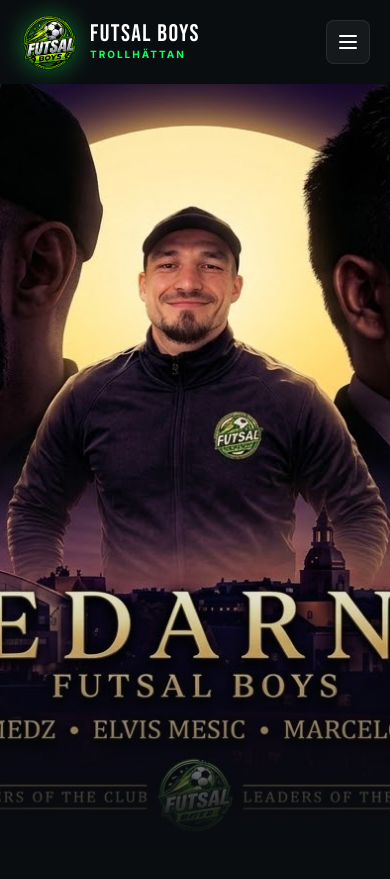
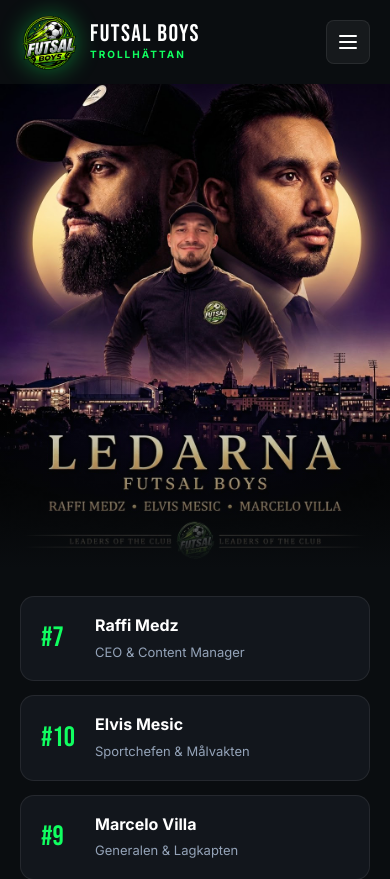
Before and after one commit to Raffi02k/futsalboys, a React (Vite) app in the folder frontend/: page /ledarna in a window 390 px wide. Shown: the top 879 px of the page. Built offline with nearby package versions, Linux system fonts and the light colour scheme.

Commit message:
feat: optimera ledarheron responsivt med stående bild på mobil och widescreen på desktop

```diff
--- a/frontend/src/pages/LeadersPage.tsx
+++ b/frontend/src/pages/LeadersPage.tsx
@@ -64,45 +64,26 @@
       />
 
       {/* ==================================================================
-          1. FULLSCREEN HERO - TAR HELA SKÄRMENS PLATS PRECIS SOM HEMSIDAN
+          1. RESPONSIVE HERO - MOBIL ANVÄNDER STÅENDE FORMAT (futsalboys-ledare.JPG)
+             DESKTOP ANVÄNDER BRED WIDESCREEN (futsalboys-ledare-breden.JPG)
          ================================================================== */}
-      <section
-        style={{
-          position: 'relative',
-          width: '100%',
-          minHeight: 'calc(100vh - var(--header-height))',
-          display: 'flex',
-          alignItems: 'flex-end',
-          overflow: 'hidden',
-          marginBottom: '48px',
-          background: 'var(--bg-black)',
-        }}
-      >
-        {/* Full Image Background */}
-        <div style={{ position: 'absolute', inset: 0, zIndex: 1 }}>
+      <section className="leaders-hero">
+        <picture className="leaders-hero__picture">
+          {/* Mobil: Stående 928x1152 bild så att hela trion syns i bild utan beskärning */}
+          <source
+            media="(max-width: 767px)"
+            srcSet="/images/futsalboys-ledare.JPG"
+          />
+          {/* Desktop/Tablet: Liggande widescreen 1376x768 bild */}
           <img
             src="/images/futsalboys-ledare-breden.JPG"
             alt="Ledarstaben Futsal Boys Trollhättan - Raffi Medz, Elvis Mesic, Marcelo Villa"
-            style={{
-              width: '100%',
-              height: '100%',
-              objectFit: 'cover',
-              objectPosition: 'center 35%',
-              display: 'block',
-            }}
+            className="leaders-hero__img"
           />
-        </div>
+        </picture>
 
-        {/* Subtle Dark Gradient Overlay at the bottom for smooth blend */}
-        <div
-          style={{
-            position: 'absolute',
-            inset: 0,
-            zIndex: 2,
-            background: 'linear-gradient(to top, var(--bg-main) 0%, rgba(10, 13, 16, 0.4) 15%, transparent 40%)',
-            pointerEvents: 'none',
-          }}
-        />
+        {/* Mjuk övergång till nästa sektion */}
+        <div className="leaders-hero__overlay" aria-hidden="true" />
       </section>
 
       <div className="container">
--- a/frontend/src/styles/global.css
+++ b/frontend/src/styles/global.css
@@ -2259,3 +2259,67 @@
 .news-card-hover:hover .news-read-more svg {
   transform: translateX(4px);
 }
+
+/* ==========================================================================
+   LEADERS PAGE HERO - RESPONSIVE PICTURE RATIO
+   ========================================================================== */
+.leaders-hero {
+  position: relative;
+  width: 100%;
+  overflow: hidden;
+  background-color: var(--bg-black);
+}
+
+.leaders-hero__picture {
+  width: 100%;
+  display: block;
+}
+
+.leaders-hero__img {
+  width: 100%;
+  display: block;
+  object-fit: cover;
+}
+
+/* Mobil: Stående bild med perfekt ratio (928x1152) så att alla tre ledare syns helt */
+@media (max-width: 767px) {
+  .leaders-hero {
+    min-height: auto;
+    margin-bottom: 28px;
+  }
+  .leaders-hero__img {
+    width: 100%;
+    height: auto;
+    max-height: calc(100vh - var(--header-height) - 30px);
+    aspect-ratio: 928 / 1152;
+    object-position: center top;
+  }
+}
+
+/* Desktop: Liggande widescreen som fyller hela skärmen som hemsidans hero */
+@media (min-width: 768px) {
+  .leaders-hero {
+    min-height: calc(100vh - var(--header-height));
+    max-height: 880px;
+    display: flex;
+    align-items: flex-end;
+    margin-bottom: 48px;
+  }
+  .leaders-hero__picture {
+    position: absolute;
+    inset: 0;
+    height: 100%;
+  }
+  .leaders-hero__img {
+    height: 100%;
+    object-position: center 35%;
+  }
+}
+
+.leaders-hero__overlay {
+  position: absolute;
+  inset: 0;
+  z-index: 2;
+  background: linear-gradient(to top, var(--bg-main) 0%, rgba(10, 13, 16, 0.4) 15%, transparent 40%);
+  pointer-events: none;
+}
```
